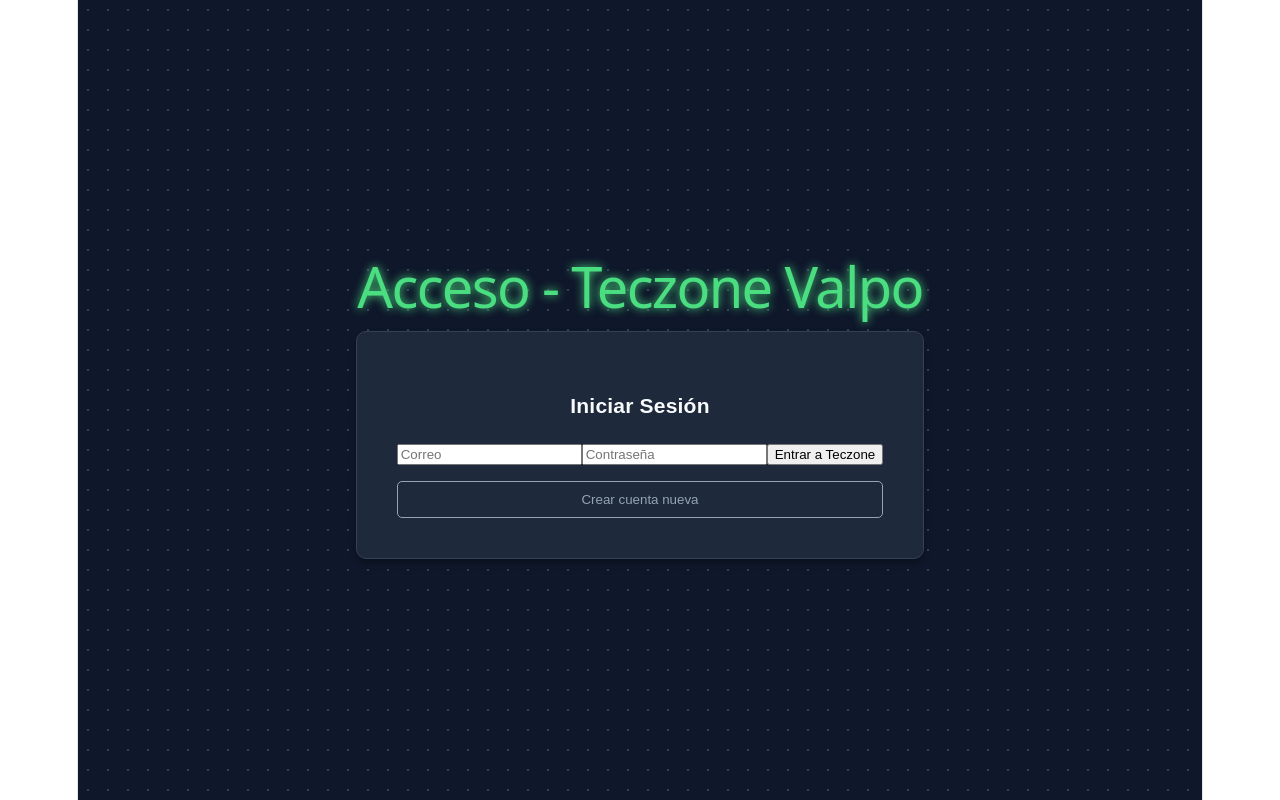
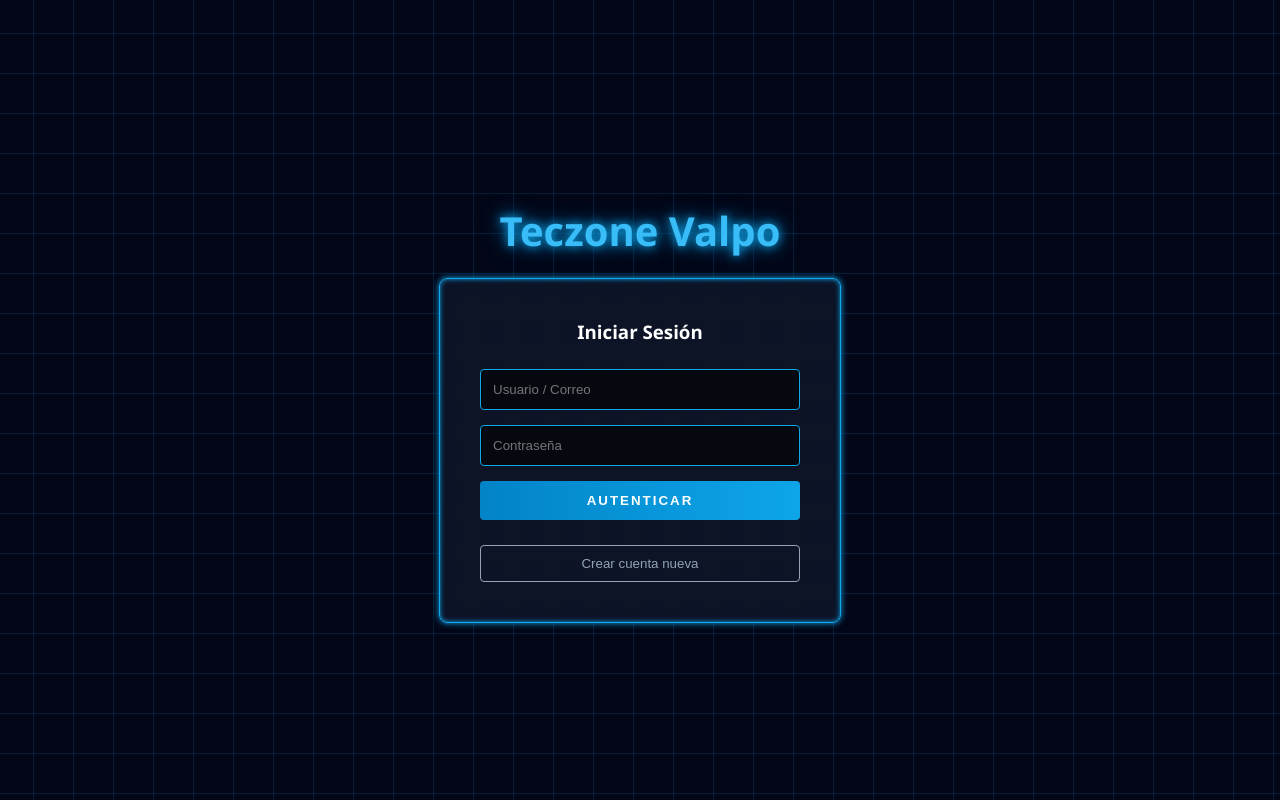
Before and after one commit to josueparlanchin-droid/Proyecto_Teczone_Valpo, a React (Vite) app: page / in a window 1280 px wide. Built offline with nearby package versions, Linux system fonts and the light colour scheme.

Commit message:
ajustando fondo y decorando login del usuario

```diff
--- a/src/components/LoginForm.jsx
+++ b/src/components/LoginForm.jsx
@@ -11,11 +11,25 @@
   };
 
   return (
-    <form onSubmit={manejarEnvio}>
-      <h3>Iniciar Sesión</h3>
-      <input name="correo" type="email" placeholder="Correo" onChange={manejarCambio} required />
-      <input name="clave" type="password" placeholder="Contraseña" onChange={manejarCambio} required />
-      <button type="submit">Entrar a Teczone</button>
+    <form onSubmit={manejarEnvio} style={{ display: "flex", flexDirection: "column", gap: "15px" }}>
+      <h3 style={{ color: "white", textAlign: "center", margin: "0 0 10px 0" }}>Iniciar Sesión</h3>
+      <input
+        className="input-cyber"
+        name="correo"
+        type="email"
+        placeholder="Usuario / Correo"
+        onChange={manejarCambio}
+        required
+      />
+      <input
+        className="input-cyber"
+        name="clave"
+        type="password"
+        placeholder="Contraseña"
+        onChange={manejarCambio}
+        required
+      />
+      <button className="btn-cyber" type="submit">Autenticar</button>
     </form>
   );
 }
--- a/src/components/RegistroForm.jsx
+++ b/src/components/RegistroForm.jsx
@@ -6,48 +6,44 @@
 
   const manejarCambio = (e) => {
     setForm({ ...form, [e.target.name]: e.target.value });
-    setError(""); // Limpiamos el error si el usuario vuelve a escribir
+    setError("");
   };
 
   const manejarEnvio = (e) => {
     e.preventDefault();
-
-    // Validación de seguridad: 1 Mayúscula, 1 Número, mín 6 caracteres
+    // Validación: 1 Mayúscula, 1 Número, mín 6 caracteres
     const regexSeguridad = /^(?=.*[A-Z])(?=.*\d).{6,}$/;
 
     if (!regexSeguridad.test(form.clave)) {
-      setError("La contraseña debe tener al menos 6 caracteres, 1 mayúscula y 1 número.");
-      return; // Detiene el envío
+      setError("Requiere 6 caracteres, 1 mayúscula y 1 número.");
+      return;
     }
-
     onGuardar(form);
   };
 
   return (
-    <form onSubmit={manejarEnvio} style={{ display: "flex", flexDirection: "column", gap: "15px", width: "100%", maxWidth: "300px" }}>
+    <form onSubmit={manejarEnvio} style={{ display: "flex", flexDirection: "column", gap: "15px" }}>
+      <h3 style={{ color: "white", textAlign: "center", margin: "0 0 10px 0" }}>Registro de Sistema</h3>
       <input
+        className="input-cyber"
         name="correo"
         type="email"
-        placeholder="tu@correo.com"
+        placeholder="Nuevo Correo"
         onChange={manejarCambio}
         required
-        style={{ padding: "10px", borderRadius: "5px", border: "1px solid #4ade80", backgroundColor: "#1e293b", color: "white" }}
       />
       <input
+        className="input-cyber"
         name="clave"
         type="password"
-        placeholder="Contraseña segura"
+        placeholder="Contraseña Segura"
         onChange={manejarCambio}
         required
-        style={{ padding: "10px", borderRadius: "5px", border: "1px solid #4ade80", backgroundColor: "#1e293b", color: "white" }}
       />
 
-      {/* Mensaje de error dinámico */}
-      {error && <p style={{ color: "#ef4444", fontSize: "14px", margin: "0" }}>{error}</p>}
+      {error && <p style={{ color: "#ef4444", fontSize: "13px", margin: "0", textAlign: "center" }}>{error}</p>}
 
-      <button type="submit" style={{ padding: "10px", backgroundColor: "#4ade80", color: "#0f172a", fontWeight: "bold", border: "none", borderRadius: "5px", cursor: "pointer" }}>
-        Registrarme
-      </button>
+      <button className="btn-cyber" type="submit">Registrar</button>
     </form>
   );
 }
--- a/src/index.css
+++ b/src/index.css
@@ -1,111 +1,118 @@
-:root {
-  --text: #6b6375;
-  --text-h: #08060d;
-  --bg: #fff;
-  --border: #e5e4e7;
-  --code-bg: #f4f3ec;
-  --accent: #aa3bff;
-  --accent-bg: rgba(170, 59, 255, 0.1);
-  --accent-border: rgba(170, 59, 255, 0.5);
-  --social-bg: rgba(244, 243, 236, 0.5);
-  --shadow:
-    rgba(0, 0, 0, 0.1) 0 10px 15px -3px, rgba(0, 0, 0, 0.05) 0 4px 6px -2px;
-
-  --sans: system-ui, 'Segoe UI', Roboto, sans-serif;
-  --heading: system-ui, 'Segoe UI', Roboto, sans-serif;
-  --mono: ui-monospace, Consolas, monospace;
-
-  font: 18px/145% var(--sans);
-  letter-spacing: 0.18px;
-  color-scheme: light dark;
-  color: var(--text);
-  background: var(--bg);
-  font-synthesis: none;
-  text-rendering: optimizeLegibility;
-  -webkit-font-smoothing: antialiased;
-  -moz-osx-font-smoothing: grayscale;
-
-  @media (max-width: 1024px) {
-    font-size: 16px;
-  }
-}
-
-@media (prefers-color-scheme: dark) {
-  :root {
-    --text: #9ca3af;
-    --text-h: #f3f4f6;
-    --bg: #16171d;
-    --border: #2e303a;
-    --code-bg: #1f2028;
-    --accent: #c084fc;
-    --accent-bg: rgba(192, 132, 252, 0.15);
-    --accent-border: rgba(192, 132, 252, 0.5);
-    --social-bg: rgba(47, 48, 58, 0.5);
-    --shadow:
-      rgba(0, 0, 0, 0.4) 0 10px 15px -3px, rgba(0, 0, 0, 0.25) 0 4px 6px -2px;
-  }
-
-  #social .button-icon {
-    filter: invert(1) brightness(2);
-  }
-}
-
-body {
+/* 1. Resetear toda la página para que ocupe el 100% real */
+body, html {
   margin: 0;
+  padding: 0;
+  width: 100%;
+  height: 100%;
+  background-color: #020617; /* Fondo súper oscuro */
+  font-family: 'Segoe UI', Tahoma, Geneva, Verdana, sans-serif;
+  overflow-x: hidden;
 }
 
 #root {
-  width: 1126px;
-  max-width: 100%;
-  margin: 0 auto;
-  text-align: center;
-  border-inline: 1px solid var(--border);
-  min-height: 100svh;
+  width: 100%;
+  min-height: 100vh;
+}
+
+/* 2. Animaciones Técnicas (Circuitos y Neón) */
+@keyframes moverCircuito {
+  0% { background-position: 0 0; }
+  100% { background-position: 40px 40px; }
+}
+
+@keyframes pulsoNeon {
+  0% { box-shadow: 0 0 5px #0ea5e9, inset 0 0 5px #0ea5e9; }
+  50% { box-shadow: 0 0 20px #0ea5e9, inset 0 0 10px #0ea5e9; border-color: #38bdf8; }
+  100% { box-shadow: 0 0 5px #0ea5e9, inset 0 0 5px #0ea5e9; }
+}
+
+/* 3. Clases que usaremos en los componentes */
+.fondo-tecnico {
+  min-height: 100vh;
+  width: 100%;
   display: flex;
   flex-direction: column;
+  align-items: center;
+  justify-content: center;
+  /* Efecto de placa madre moviéndose */
+  background-image:
+    linear-gradient(rgba(14, 165, 233, 0.15) 1px, transparent 1px),
+    linear-gradient(90deg, rgba(14, 165, 233, 0.15) 1px, transparent 1px);
+  background-size: 40px 40px;
+  animation: moverCircuito 3s linear infinite;
+}
+
+.caja-cyber {
+  background: rgba(15, 23, 42, 0.85);
+  padding: 40px;
+  border-radius: 8px;
+  border: 1px solid #0ea5e9;
+  backdrop-filter: blur(10px);
+  animation: pulsoNeon 3s infinite; /* El resplandor parpadeante */
+  width: 100%;
+  max-width: 320px;
+  display: flex;
+  flex-direction: column;
+  gap: 15px;
+}
+
+.titulo-neon {
+  color: #38bdf8;
+  text-shadow: 0 0 10px #0ea5e9, 0 0 20px #0284c7;
+  font-size: 2.5rem;
+  margin-bottom: 20px;
+  text-align: center;
+}
+
+.input-cyber {
+  width: 100%;
+  padding: 12px;
+  background: rgba(0, 0, 0, 0.6);
+  border: 1px solid #0ea5e9;
+  border-radius: 4px;
+  color: #fff;
+  outline: none;
+  transition: 0.3s;
   box-sizing: border-box;
 }
 
-h1,
-h2 {
-  font-family: var(--heading);
-  font-weight: 500;
-  color: var(--text-h);
+.input-cyber:focus {
+  border-color: #38bdf8;
+  box-shadow: 0 0 15px rgba(56, 189, 248, 0.6);
 }
 
-h1 {
-  font-size: 56px;
-  letter-spacing: -1.68px;
-  margin: 32px 0;
-  @media (max-width: 1024px) {
-    font-size: 36px;
-    margin: 20px 0;
-  }
-}
-h2 {
-  font-size: 24px;
-  line-height: 118%;
-  letter-spacing: -0.24px;
-  margin: 0 0 8px;
-  @media (max-width: 1024px) {
-    font-size: 20px;
-  }
-}
-p {
-  margin: 0;
+.btn-cyber {
+  width: 100%;
+  padding: 12px;
+  background: linear-gradient(90deg, #0284c7, #0ea5e9);
+  color: white;
+  font-weight: bold;
+  border: none;
+  border-radius: 4px;
+  cursor: pointer;
+  text-transform: uppercase;
+  letter-spacing: 2px;
+  transition: 0.3s;
 }
 
-code,
-.counter {
-  font-family: var(--mono);
-  display: inline-flex;
-  border-radius: 4px;
-  color: var(--text-h);
+.btn-cyber:hover {
+  background: linear-gradient(90deg, #0ea5e9, #38bdf8);
+  box-shadow: 0 0 20px #0ea5e9;
 }
 
-code {
-  font-size: 15px;
-  line-height: 135%;
-  padding: 4px 8px;
-  background: var(--code-bg);
+.btn-fantasma {
+  width: 100%;
+  padding: 10px;
+  background: transparent;
+  color: #94a3b8;
+  border: 1px solid #94a3b8;
+  border-radius: 4px;
+  cursor: pointer;
+  margin-top: 10px;
+  transition: 0.3s;
 }
+
+.btn-fantasma:hover {
+  color: #38bdf8;
+  border-color: #38bdf8;
+}
--- a/src/pages/Login.jsx
+++ b/src/pages/Login.jsx
@@ -5,33 +5,16 @@
   const navegar = useNavigate();
 
   const iniciarSesion = async (datos) => {
-    console.log("Iniciando sesión con:", datos);
+    console.log("Iniciando sesión:", datos);
     navegar("/catalogo");
   };
 
-  // Estilo de fondo tecnológico oscuro con cuadrícula
-  const techBackground = {
-    minHeight: "100vh",
-    display: "flex",
-    flexDirection: "column",
-    alignItems: "center",
-    justifyContent: "center",
-    backgroundColor: "#0f172a",
-    backgroundImage: "radial-gradient(#334155 1px, transparent 1px)",
-    backgroundSize: "20px 20px",
-    color: "#f8fafc",
-    fontFamily: "sans-serif"
-  };
-
   return (
-    <div style={techBackground}>
-      <h1 style={{ color: "#4ade80", textShadow: "0 0 10px #4ade80" }}>Acceso - Teczone Valpo</h1>
-      <div style={{ backgroundColor: "#1e293b", padding: "40px", borderRadius: "10px", border: "1px solid #334155", boxShadow: "0 4px 6px rgba(0,0,0,0.3)" }}>
+    <div className="fondo-tecnico">
+      <h1 className="titulo-neon">Teczone Valpo</h1>
+      <div className="caja-cyber">
         <LoginForm onLogin={iniciarSesion} />
-        <button
-          onClick={() => navegar("/registro")}
-          style={{ marginTop: "15px", width: "100%", padding: "10px", background: "none", border: "1px solid #94a3b8", color: "#94a3b8", borderRadius: "5px", cursor: "pointer" }}
-        >
+        <button className="btn-fantasma" onClick={() => navegar("/registro")}>
           Crear cuenta nueva
         </button>
       </div>
--- a/src/pages/Registro.jsx
+++ b/src/pages/Registro.jsx
@@ -5,33 +5,17 @@
   const navegar = useNavigate();
 
   const guardarUsuario = async (datos) => {
-    alert("¡Cuenta segura creada con éxito!");
+    alert("¡Protocolo de registro exitoso!");
     navegar("/login");
   };
 
-  const techBackground = {
-    minHeight: "100vh",
-    display: "flex",
-    flexDirection: "column",
-    alignItems: "center",
-    justifyContent: "center",
-    backgroundColor: "#0f172a",
-    backgroundImage: "radial-gradient(#334155 1px, transparent 1px)",
-    backgroundSize: "20px 20px",
-    color: "#f8fafc",
-    fontFamily: "sans-serif"
-  };
-
   return (
-    <div style={techBackground}>
-      <h1 style={{ color: "#4ade80", textShadow: "0 0 10px #4ade80" }}>Nuevo Recluta - Teczone</h1>
-      <div style={{ backgroundColor: "#1e293b", padding: "40px", borderRadius: "10px", border: "1px solid #334155", boxShadow: "0 4px 6px rgba(0,0,0,0.3)" }}>
+    <div className="fondo-tecnico">
+      <h1 className="titulo-neon">Nuevo Recluta</h1>
+      <div className="caja-cyber">
         <RegistroForm onGuardar={guardarUsuario} />
-        <button
-          onClick={() => navegar("/login")}
-          style={{ marginTop: "15px", width: "100%", padding: "10px", background: "none", border: "1px solid #94a3b8", color: "#94a3b8", borderRadius: "5px", cursor: "pointer" }}
-        >
-          Ya tengo cuenta
+        <button className="btn-fantasma" onClick={() => navegar("/login")}>
+          Ya tengo acceso
         </button>
       </div>
     </div>
```
